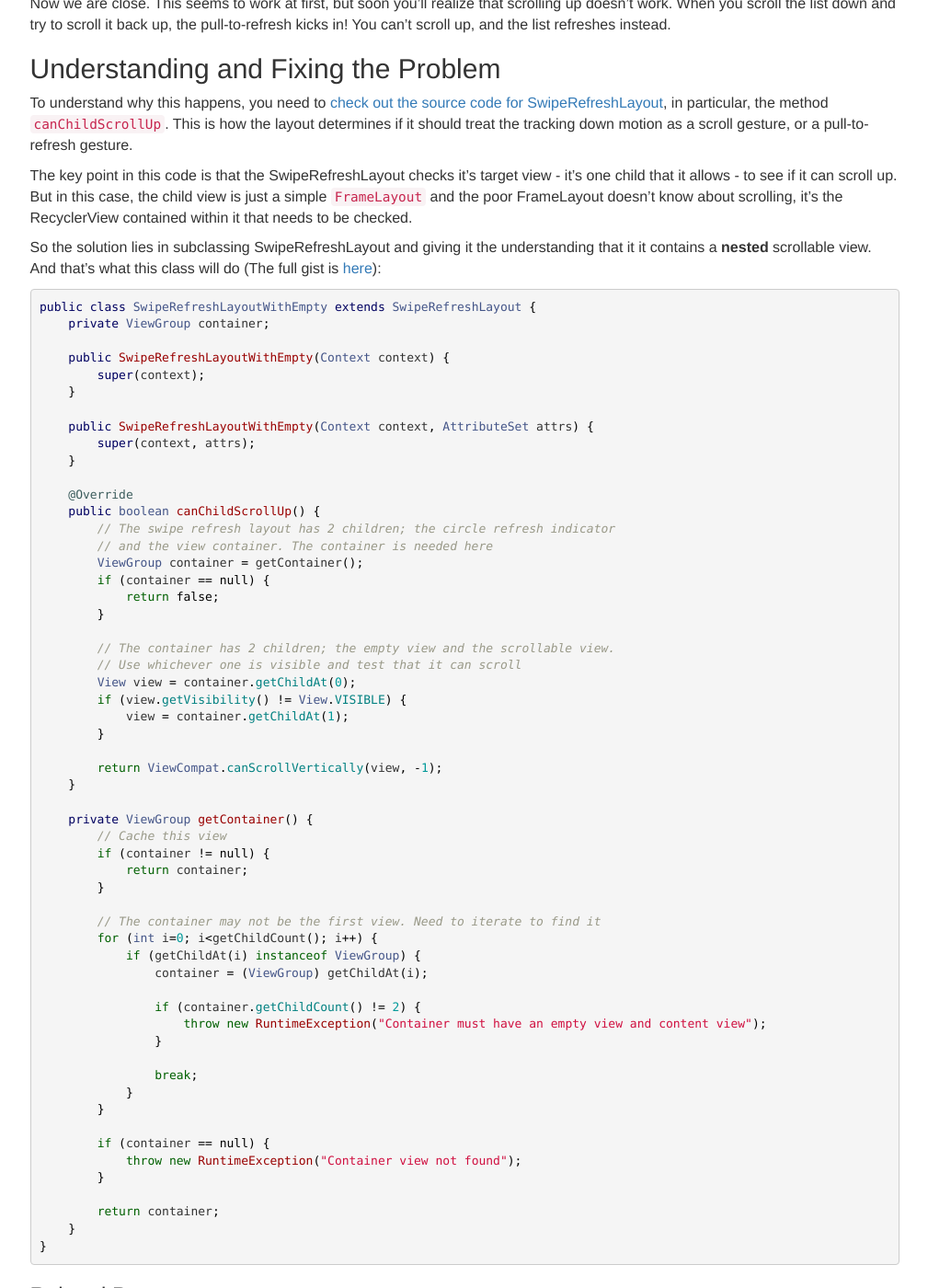
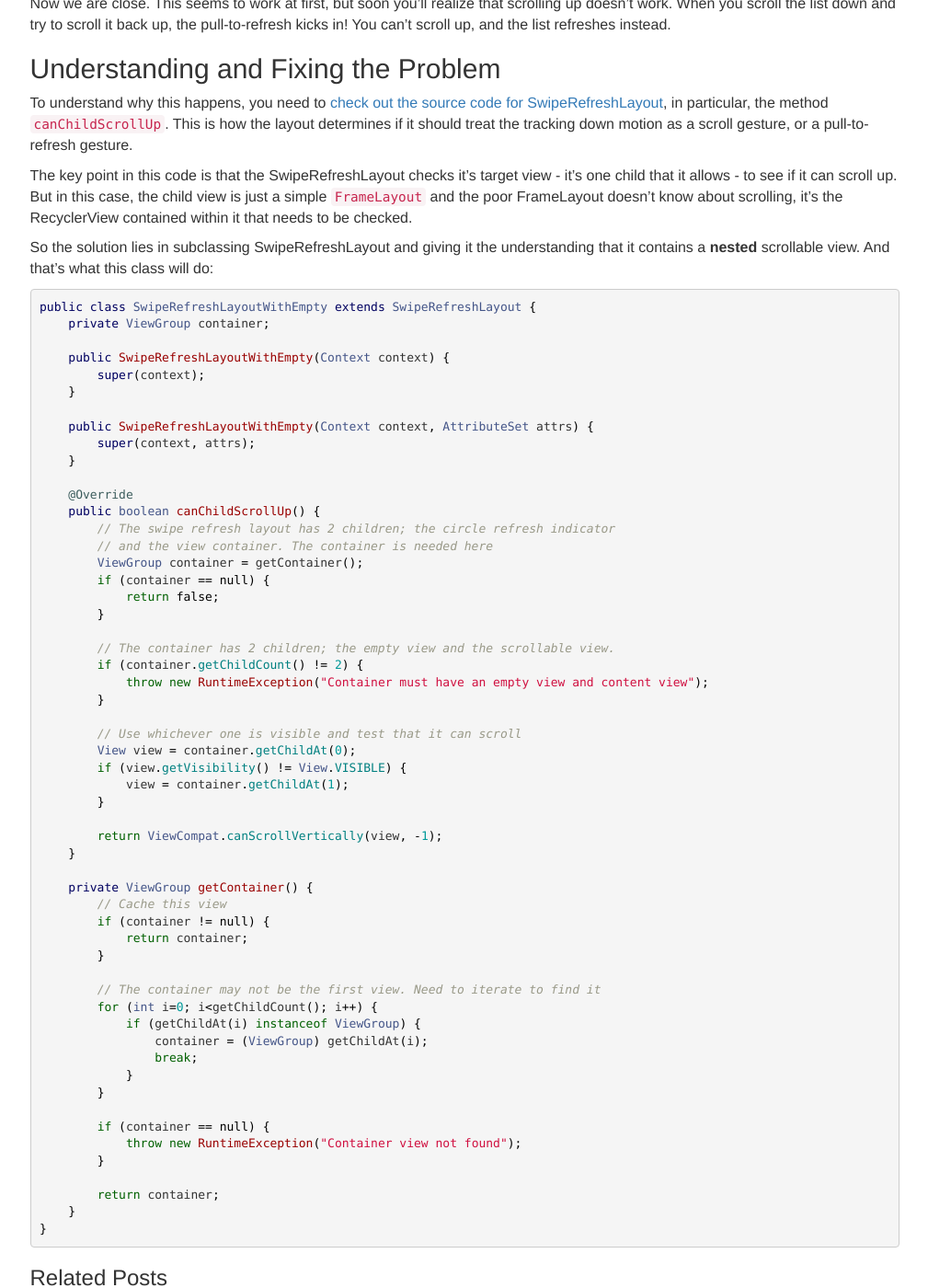
Before and after one commit to Innodroid/innodroid.github.io, a Jekyll site: the page built from _posts/2016-04-26-recycler-empty-swipe-refresh.md, in a window 1280 px wide and 1400 px high, scrolled down 1369 px. Shown: the whole window at 92% size, without its empty margins (135-1144 px from the left). Built offline with Jekyll 4.4.1, drawn with Linux system fonts in a browser that asks for light colours; nearby versions of some CDN libraries; comment, search, counter and statistics services are not loaded.

Commit message:
Fixed some typos

```diff
--- a/_posts/2016-04-26-recycler-empty-swipe-refresh.md
+++ b/_posts/2016-04-26-recycler-empty-swipe-refresh.md
@@ -66,7 +66,7 @@
 
 The key point in this code is that the SwipeRefreshLayout checks it's target view - it's one child that it allows - to see if it can scroll up. But in this case, the child view is just a simple `FrameLayout` and the poor FrameLayout doesn't know about scrolling, it's the RecyclerView contained within it that needs to be checked.
 
-So the solution lies in subclassing SwipeRefreshLayout and giving it the understanding that it it contains a **nested** scrollable view. And that's what this class will do (The full gist is [here](https://gist.github.com/grennis/16cb2b0c7f798418284dd2d754499b43)):
+So the solution lies in subclassing SwipeRefreshLayout and giving it the understanding that it contains a **nested** scrollable view. And that's what this class will do:
 
 {% highlight java %}
 public class SwipeRefreshLayoutWithEmpty extends SwipeRefreshLayout {
```
Also changed, not shown: other parts of _posts/2016-04-26-recycler-empty-swipe-refresh.md (+4 -5 lines).
